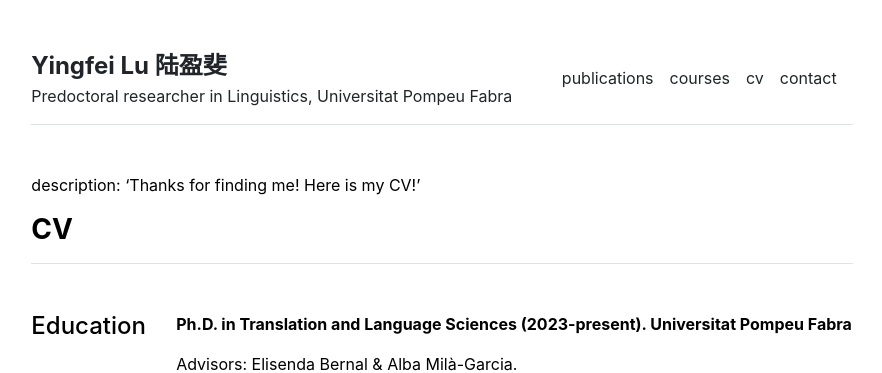
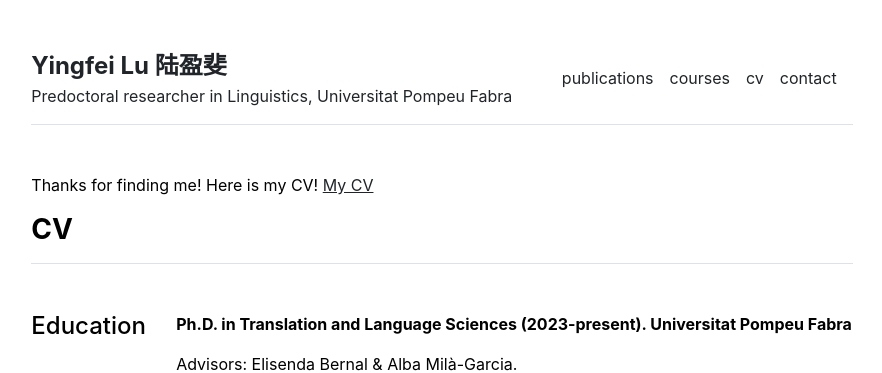
Before and after one commit to YingfeiLu/yingfeilu.github.io, a Jekyll site: the page built from cv.md, in a window 1280 px wide. Shown: the top 373 px of the page, without its empty margins (198-1080 px from the left). Built offline with Jekyll 4.4.1, drawn with Linux system fonts in a browser that asks for light colours.

Commit message:
Update cv.md

```diff
--- a/cv.md
+++ b/cv.md
@@ -2,4 +2,4 @@
 layout: cv
 title: "CV"
 ---
-description: 'Thanks for finding me! Here is my CV!'
+Thanks for finding me! Here is my CV! [My CV](https://yingfeilu.github.io/cv_1.pdf)
```
